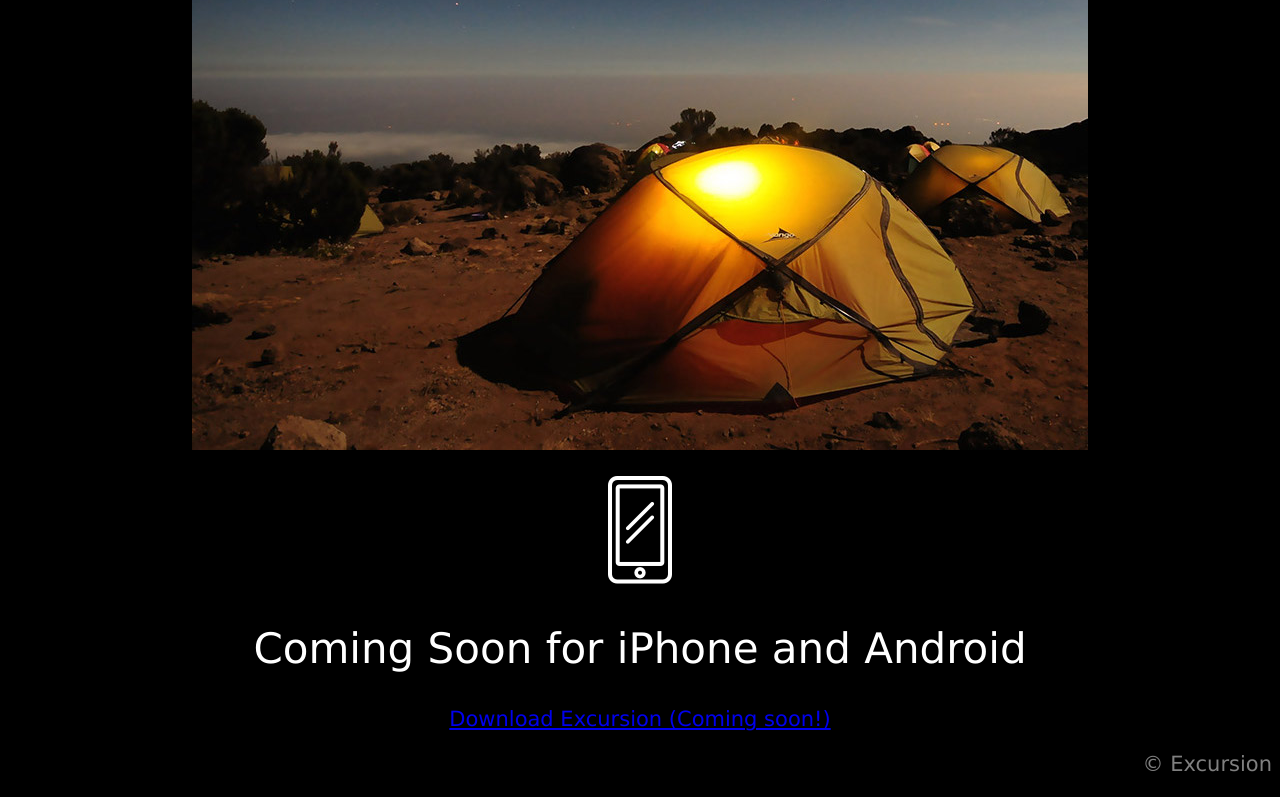
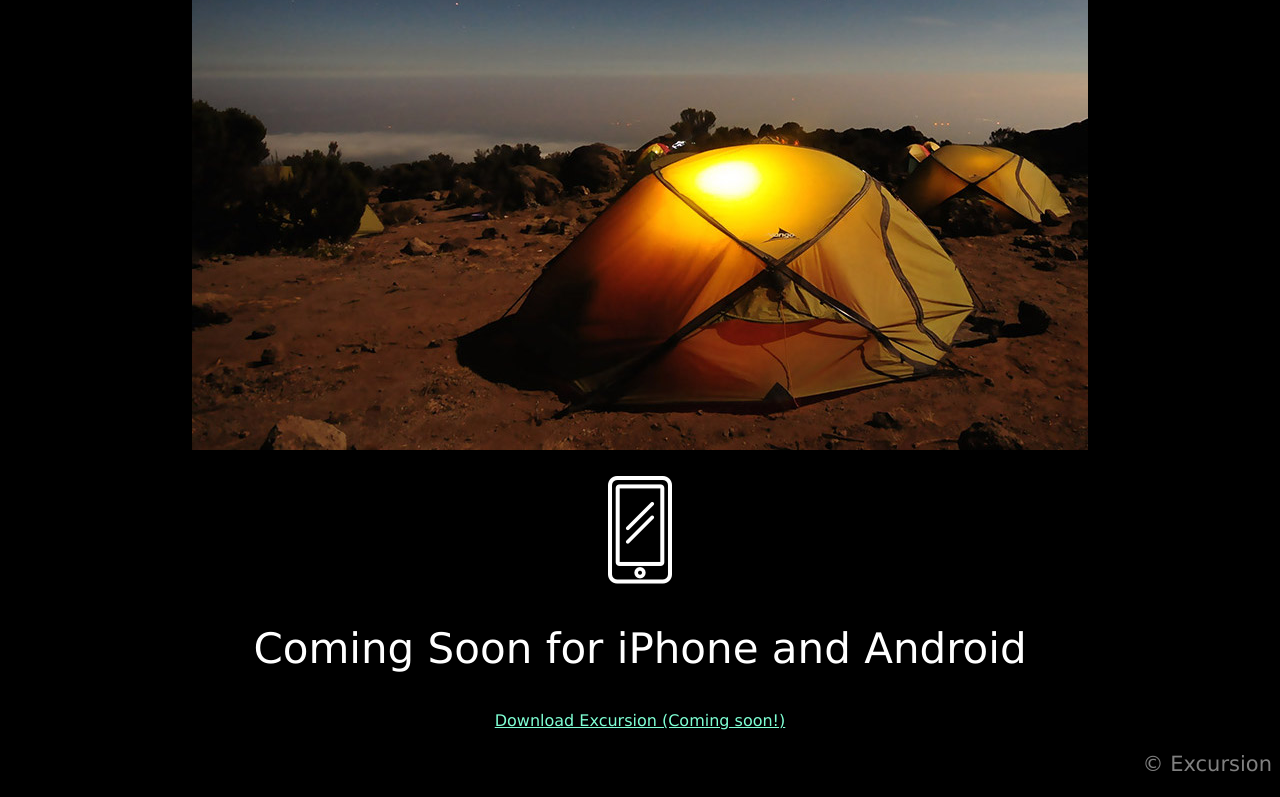
Before and after one commit to ShivaniKakde15/Excursion_Project, a plain HTML site: page index.html in a window 1280 px wide. Shown: the part 565-1362 px from the top of the page. Drawn offline with Linux system fonts and the light colour scheme.

Commit message:
Update index.html

```diff
--- a/index.html
+++ b/index.html
@@ -21,7 +21,7 @@
 
     <p><img class="phone" src="images/phone.png"></p>
     <h2>Coming Soon for iPhone and Android</h2>
-    <p><a class="cta" href="#">Download Excursion (Coming soon!)</a></p>
+    <p><a class="download" href="#">Download Excursion (Coming soon!)</a></p>
 
     <div class="footer">
         <p>&copy; Excursion</p>
```
